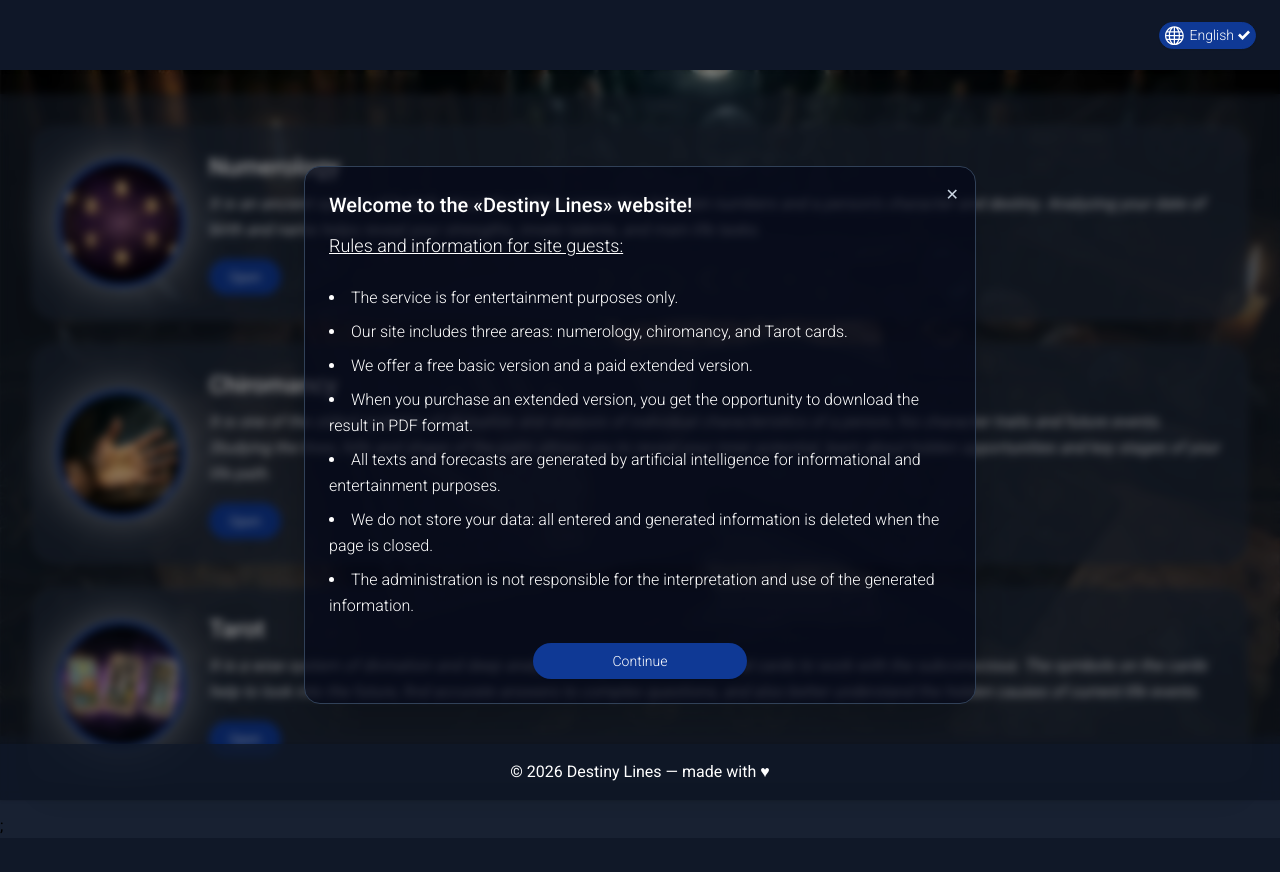
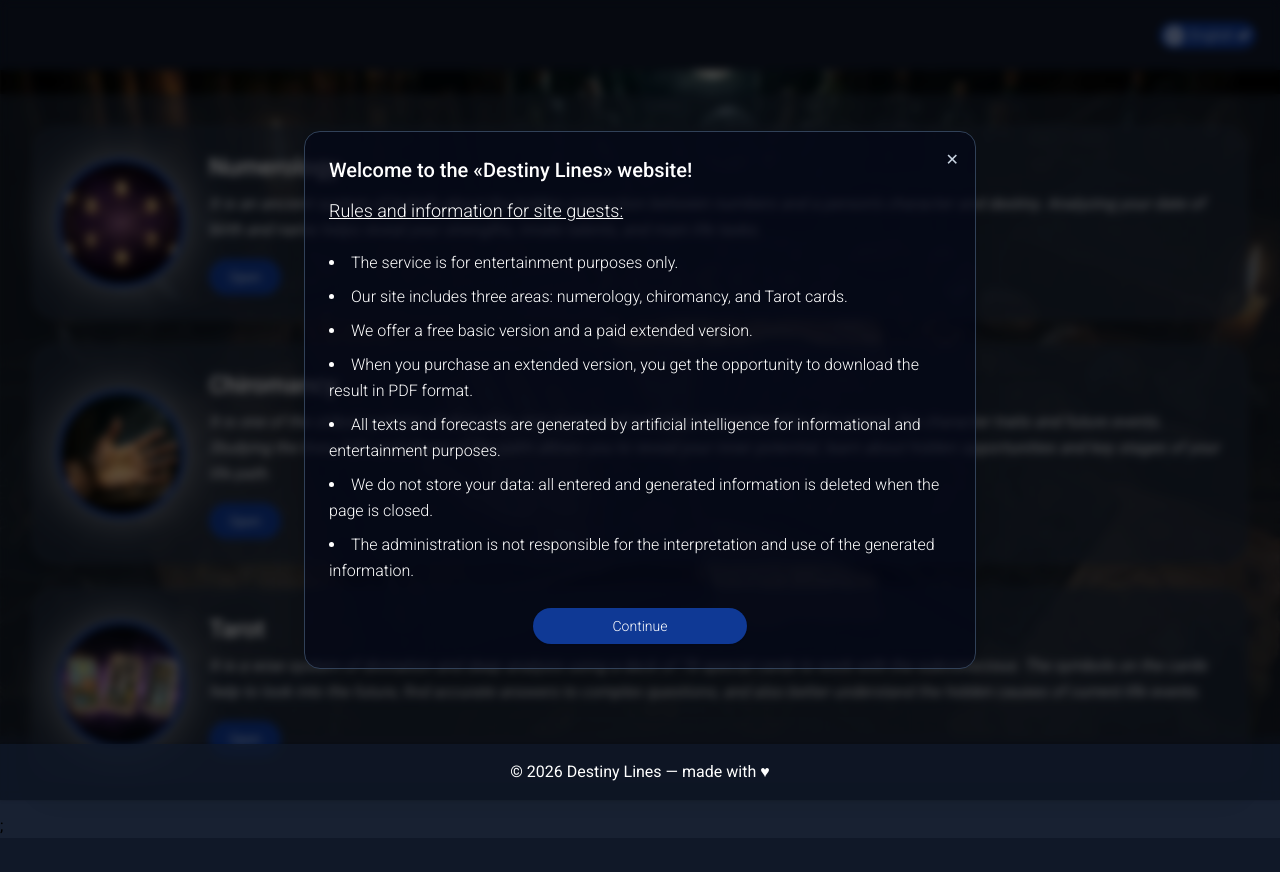
Before and after one commit to MerezkaYurii/Destiny-Lines, a Next.js app: page /en in a window 1280 px wide. Shown: the top 872 px of the page. Built offline with nearby package versions, Linux system fonts and the light colour scheme.

Commit message:
fix rules

```diff
--- a/src/components/RulesModal.tsx
+++ b/src/components/RulesModal.tsx
@@ -15,14 +15,13 @@ export default function RulesModal({ dict }: { dict: Dictionary }) {
     <AnimatePresence>
       <div
         onClick={() => setIsOpen(false)}
-        className="fixed inset-0 top-[70px] z-20 flex items-center justify-center p-4 bg-black/40 backdrop-blur-xs"
-      >
+className="fixed inset-0 z-50 flex items-center justify-center p-4 bg-black/60 backdrop-blur-xs overflow-y-auto"      >
         <motion.div
           initial={{ opacity: 0, scale: 0.95 }}
           animate={{ opacity: 1, scale: 1 }}
           exit={{ opacity: 0, scale: 0.95 }}
           onClick={(e) => e.stopPropagation()}
-          className="relative w-full max-w-2xl bg-slate-950/60 border border-slate-700 p-6 rounded-2xl shadow-2xl text-white"
+          className="relative w-full max-w-2xl max-h-[85vh] overflow-y-auto bg-slate-950/60 border border-slate-700 p-6 rounded-2xl shadow-2xl text-white"
         >
           <button
             onClick={() => setIsOpen(false)}
```
